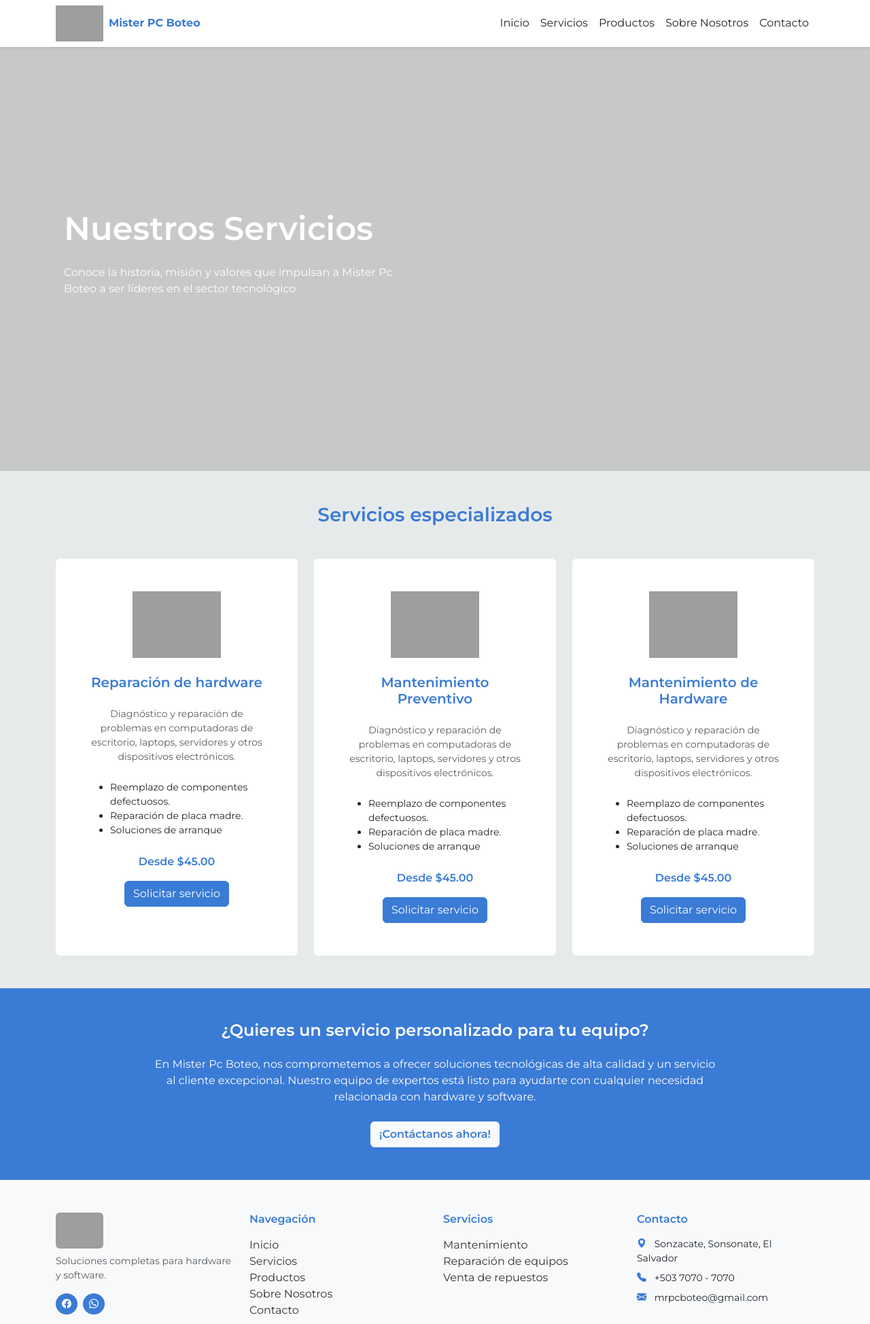
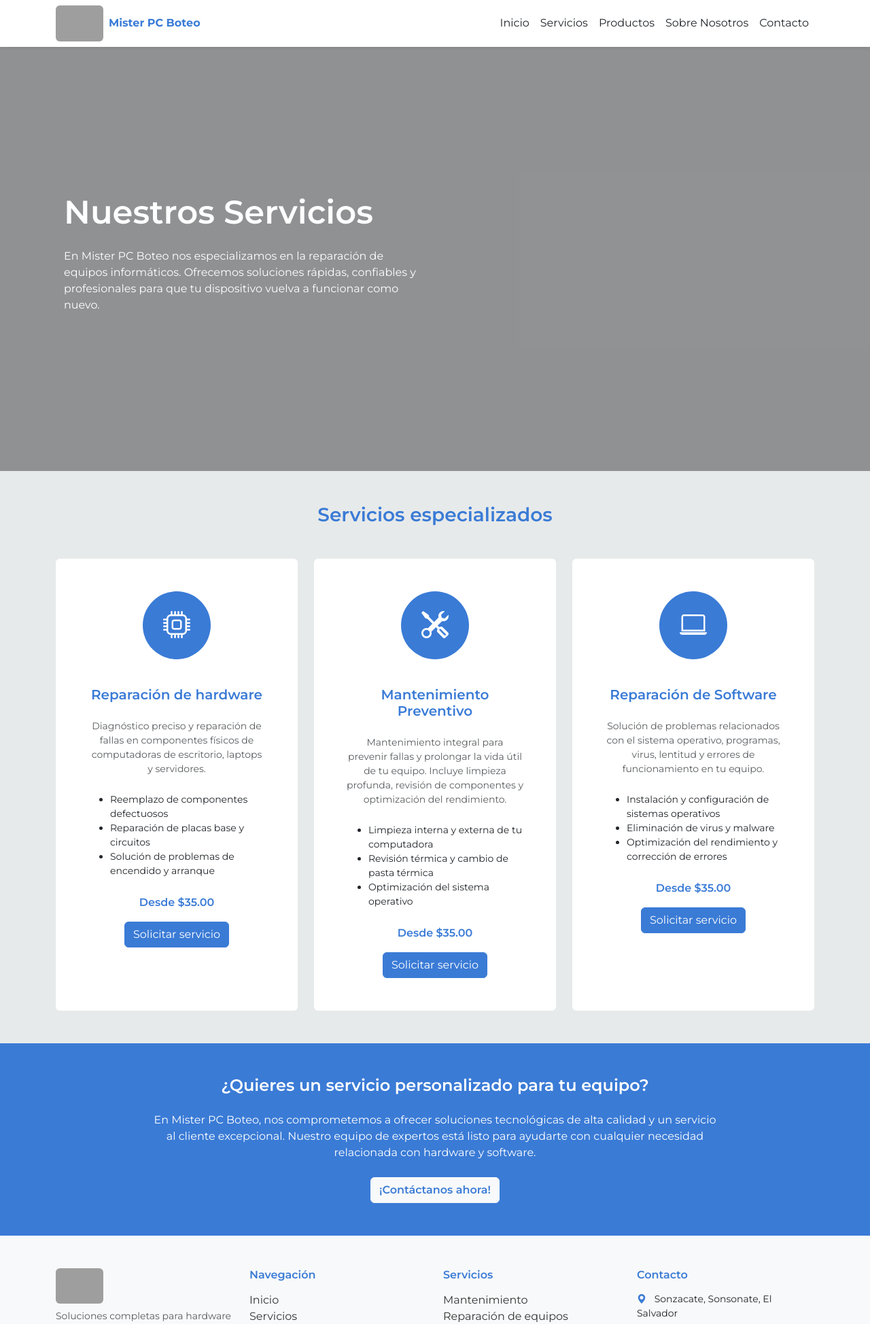
Before and after one commit to Alas-Daniel/mister-pc-boteo-platform, a PHP site: page /app/views/landing/servicios.php in a window 1280 px wide. Shown: the top 1948 px of the page at 68% size. Run offline with PHP 8.4, Linux system fonts and the light colour scheme; a stand-in replaces the project's code that opens the database connection; some libraries are stand-ins or nearby versions; grey boxes are pictures that could not be loaded.

Commit message:
Ajustes en landing y ajustes minimos

```diff
--- a/app/controllers/AboutController.php
+++ b/app/controllers/AboutController.php
@@ -7,7 +7,7 @@ class AboutController extends Controller
     {
         $head = [
             'title' => 'Sobre Nosotros - Mister PC Boteo',
-            'heroImage' => 'https://res.cloudinary.com/drztldzvn/image/upload/v1758338073/hero-nosotros.jpg'
+            'heroImage' => 'https://res.cloudinary.com/drztldzvn/image/upload/v1764697967/nosotros_hero_bgae7b.jpg'
         ];
 
         $this->view('landing/nosotros', [
--- a/app/controllers/ContactController.php
+++ b/app/controllers/ContactController.php
@@ -6,7 +6,7 @@ class ContactController extends Controller
     {
         $head = [
             'title' => 'Contáctanos - Mister PC Boteo',
-            'heroImage' => 'https://res.cloudinary.com/drztldzvn/image/upload/v1758338073/hero-contacto.jpg'
+            'heroImage' => 'https://res.cloudinary.com/drztldzvn/image/upload/v1753135286/nosotros_jbfyu8.png'
         ];
 
         // Enviar a la vista
--- a/app/controllers/ProductsController.php
+++ b/app/controllers/ProductsController.php
@@ -29,7 +29,7 @@ class ProductsController extends Controller
 
         $head = [
             'title' => 'Productos - Mister PC Boteo',
-            'heroImage' => 'https://res.cloudinary.com/drztldzvn/image/upload/v1758338073/hero-productos.jpg'
+            'heroImage' => 'https://res.cloudinary.com/drztldzvn/image/upload/v1764697413/productos_hero_vqzvya.jpg'
         ];
 
         $this->view('landing/productos', [
--- a/app/controllers/ServicesController.php
+++ b/app/controllers/ServicesController.php
@@ -6,7 +6,7 @@ class ServicesController extends Controller
     {
         $head = [
             'title' => 'Servicios - Mister PC Boteo',
-            'heroImage' => 'https://res.cloudinary.com/drztldzvn/image/upload/v1758338073/hero_lbtcnh.jpg'
+            'heroImage' => 'https://res.cloudinary.com/drztldzvn/image/upload/v1764696577/nuestros_servicios_uezwp7.jpg'
         ];
 
         $this->view('landing/servicios', [
--- a/app/views/landing/contacto.php
+++ b/app/views/landing/contacto.php
@@ -15,8 +15,7 @@
             <div class="row h-100 align-items-center mx-lg-0">
                 <div class="col-md-6">
                     <h1 class="fw-semibold display-5 mb-4">¿Tienes alguna duda?</h1>
-                    <p>Conoce la historia, misión y valores que impulsan a Mister Pc Boteo a ser líderes en el sector tecnológico
-                    </p>
+                    <p> Estamos aquí para ayudarte. Si tienes preguntas sobre nuestros servicios, repuestos o tiempos de reparación, no dudes en contactarnos. Te responderemos con claridad y rapidez.</p>
                 </div>
             </div>
         </div>
--- a/app/views/landing/productos.php
+++ b/app/views/landing/productos.php
@@ -10,13 +10,12 @@
 
     <!-- Hero Inicia -->
     <section class="hero position-relative text-white px-2 px-lg-0">
-        <div class="position-absolute top-0 start-0 w-100 h-100 bg-dark bg-opacity-25"></div>
+        <div class="position-absolute top-0 start-0 w-100 h-100 bg-dark bg-opacity-50"></div>
         <div class="container-lg h-100 position-relative">
             <div class="row h-100 align-items-center mx-lg-0">
                 <div class="col-md-6">
                     <h1 class="fw-semibold display-5 mb-4">Nuestros Productos y repuestos</h1>
-                    <p>Conoce la historia, misión y valores que impulsan a Mister Pc Boteo a ser líderes en el sector
-                        tecnológico</p>
+                    <p>Contamos con una selección de productos y repuestos de calidad, especialmente destinados a la reparación y mantenimiento de computadoras.</p>
                 </div>
             </div>
         </div>
--- a/app/views/landing/servicios.php
+++ b/app/views/landing/servicios.php
@@ -10,13 +10,12 @@
 
     <!-- Hero Inicia -->
     <section class="hero position-relative text-white px-2 px-lg-0">
-        <div class="position-absolute top-0 start-0 w-100 h-100 bg-dark bg-opacity-25"></div>
+        <div class="position-absolute top-0 start-0 w-100 h-100 bg-dark bg-opacity-50"></div>
         <div class="container-lg h-100 position-relative">
             <div class="row h-100 align-items-center mx-lg-0">
                 <div class="col-md-6">
                     <h1 class="fw-semibold display-5 mb-4">Nuestros Servicios</h1>
-                    <p>Conoce la historia, misión y valores que impulsan a Mister Pc Boteo a ser líderes en el sector
-                        tecnológico</p>
+                    <p>En Mister PC Boteo nos especializamos en la reparación de equipos informáticos. Ofrecemos soluciones rápidas, confiables y profesionales para que tu dispositivo vuelva a funcionar como nuevo.</p>
                 </div>
             </div>
         </div>
@@ -31,16 +30,18 @@
                 <!-- Reparación de hardware -->
                 <div class="col-lg-4">
                     <div class=" bg-white p-5 rounded h-100">
-                        <img src="./img/mantenimiento.png" alt="mantenimiento" class="img-fluid" width="130">
+                        <div class="d-inline-flex align-items-center justify-content-center bg-primary text-white rounded-circle mb-3"
+                            style="width:100px; height:100px; font-size:2.5rem;">
+                            <i class="bi bi-cpu"></i>
+                        </div>
                         <h5 class="fw-semibold my-4 text-primary">Reparación de hardware</h5>
-                        <p class="text-muted small mt-3">Diagnóstico y reparación de problemas en computadoras de
-                            escritorio, laptops, servidores y otros dispositivos electrónicos.</p>
+                        <p class="text-muted small mt-3">Diagnóstico preciso y reparación de fallas en componentes físicos de computadoras de escritorio, laptops y servidores.</p>
                         <ul class="text-start small my-4">
-                            <li>Reemplazo de componentes defectuosos.</li>
-                            <li>Reparación de placa madre.</li>
-                            <li>Soluciones de arranque</li>
+                            <li>Reemplazo de componentes defectuosos</li>
+                            <li>Reparación de placas base y circuitos</li>
+                            <li>Solución de problemas de encendido y arranque</li>
                         </ul>
-                        <p class="fw-semibold text-primary">Desde $45.00</p>
+                        <p class="fw-semibold text-primary">Desde $35.00</p>
                         <a href="#" class="btn btn-primary">Solicitar servicio</a>
                     </div>
                 </div>
@@ -48,16 +49,18 @@
                 <!-- Reparación de hardware -->
                 <div class="col-lg-4">
                     <div class=" bg-white p-5 rounded h-100">
-                        <img src="./img/reparar.png" alt="hardware" class="img-fluid" width="130">
+                        <div class="d-inline-flex align-items-center justify-content-center bg-primary text-white rounded-circle mb-3"
+                            style="width:100px; height:100px; font-size:2.5rem;">
+                            <i class="bi bi-tools"></i>
+                        </div>
                         <h5 class="fw-semibold my-4 text-primary">Mantenimiento Preventivo</h5>
-                        <p class="text-muted small mt-3">Diagnóstico y reparación de problemas en computadoras de
-                            escritorio, laptops, servidores y otros dispositivos electrónicos.</p>
+                        <p class="text-muted small mt-3">Mantenimiento integral para prevenir fallas y prolongar la vida útil de tu equipo. Incluye limpieza profunda, revisión de componentes y optimización del rendimiento.</p>
                         <ul class="text-start small my-4">
-                            <li>Reemplazo de componentes defectuosos.</li>
-                            <li>Reparación de placa madre.</li>
-                            <li>Soluciones de arranque</li>
+                            <li>Limpieza interna y externa de tu computadora</li>
+                            <li>Revisión térmica y cambio de pasta térmica</li>
+                            <li>Optimización del sistema operativo</li>
                         </ul>
-                        <p class="fw-semibold text-primary">Desde $45.00</p>
+                        <p class="fw-semibold text-primary">Desde $35.00</p>
                         <a href="#" class="btn btn-primary">Solicitar servicio</a>
                     </div>
                 </div>
@@ -65,16 +68,18 @@
                 <!-- Reparación de hardware -->
                 <div class="col-lg-4">
                     <div class=" bg-white p-5 rounded h-100">
-                        <img src="./img/repuestos.png" alt="hardware" class="img-fluid" width="130">
-                        <h5 class="fw-semibold my-4 text-primary">Mantenimiento de Hardware</h5>
-                        <p class="text-muted small mt-3">Diagnóstico y reparación de problemas en computadoras de
-                            escritorio, laptops, servidores y otros dispositivos electrónicos.</p>
+                        <div class="d-inline-flex align-items-center justify-content-center bg-primary text-white rounded-circle mb-3"
+                            style="width:100px; height:100px; font-size:2.5rem;">
+                            <i class="bi bi-laptop"></i>
+                        </div>
+                        <h5 class="fw-semibold my-4 text-primary">Reparación de Software</h5>
+                        <p class="text-muted small mt-3">Solución de problemas relacionados con el sistema operativo, programas, virus, lentitud y errores de funcionamiento en tu equipo.</p>
                         <ul class="text-start small my-4">
-                            <li>Reemplazo de componentes defectuosos.</li>
-                            <li>Reparación de placa madre.</li>
-                            <li>Soluciones de arranque</li>
+                            <li>Instalación y configuración de sistemas operativos</li>
+                            <li>Eliminación de virus y malware</li>
+                            <li>Optimización del rendimiento y corrección de errores</li>
                         </ul>
-                        <p class="fw-semibold text-primary">Desde $45.00</p>
+                        <p class="fw-semibold text-primary">Desde $35.00</p>
                         <a href="#" class="btn btn-primary">Solicitar servicio</a>
                     </div>
                 </div>
@@ -88,7 +93,7 @@
         <div class="container-lg py-5 text-center">
             <div class="w-75 mx-auto">
                 <h4 class="fw-semibold text-white mb-4">¿Quieres un servicio personalizado para tu equipo?</h4>
-                <p class="text-white my-4">En Mister Pc Boteo, nos comprometemos a ofrecer soluciones tecnológicas de
+                <p class="text-white my-4">En Mister PC Boteo, nos comprometemos a ofrecer soluciones tecnológicas de
                     alta calidad y un servicio al cliente excepcional. Nuestro equipo de expertos está listo para
                     ayudarte con cualquier necesidad relacionada con hardware y software.</p>
                 <button href="#" class="btn btn-light text-primary fw-semibold">¡Contáctanos ahora!</button>
--- a/app/views/layouts/landing/header.php
+++ b/app/views/layouts/landing/header.php
@@ -10,8 +10,8 @@ $loggedIn = isset($_SESSION['usuario_id']);
 
         <!-- Logo -->
         <a href="<?= BASE_URL ?>" class="navbar-brand d-flex align-items-center">
-            <img src="https://res.cloudinary.com/drztldzvn/image/upload/v1753133485/logo-mr-pc_l1rh9t.png"
-                alt="Logo Mister Pc Boteo" width="70" class="img-fluid">
+            <img src="https://res.cloudinary.com/drztldzvn/image/upload/v1764699917/Logo_Mister_PC_Boteo_baspdq.svg"
+                alt="Logo Mister Pc Boteo" width="70" class="img-fluid rounded">
             <span class="ms-2 fw-bold text-primary">Mister PC Boteo</span>
         </a>
 
```
Also changed, not shown: app/views/landing/nosotros.php (+16 -22 lines).
